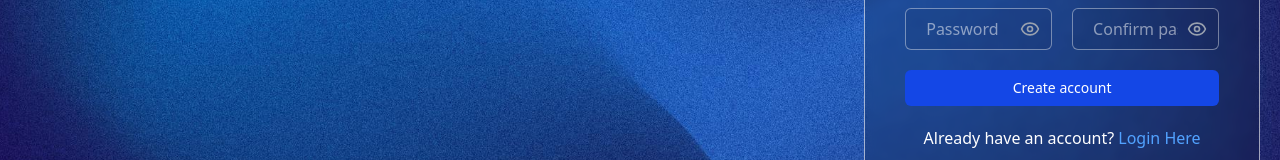
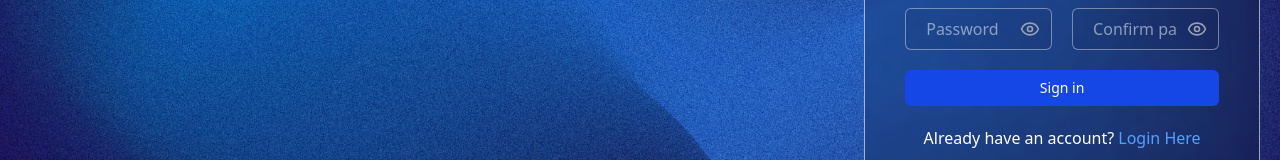
Before and after one commit to onisodumeya/e-commerce-dashboard, a React (Vite) app: page /signup in a window 1280 px wide. Shown: the part 481-641 px from the top of the page. Built offline with nearby package versions, Linux system fonts and the light colour scheme.

Commit message:
added loading function

```diff
--- a/src/pages/auth-pages/Login.tsx
+++ b/src/pages/auth-pages/Login.tsx
@@ -10,12 +10,14 @@ function Login() {
   const [showPassword, setShowPassword] = useState(false);
   const [email, setEmail] = useState("");
   const [password, setPassword] = useState("");
+  const [loading, setLoading] = useState(false);
 
   useEffect(() => {
     document.title = "Login";
   }, []);
 
   const handleLogin = () => {
+    setLoading(true);
     // Validate inputs
     if (!email || !password) {
       alert("Please enter email and password");
@@ -32,6 +34,9 @@ function Login() {
       // Save to localStorage
       login(mockUser, mockToken);
     }
+    setTimeout(() => {
+      setLoading(false);
+    }, 3000);
   };
 
   return (
@@ -77,7 +82,10 @@ function Login() {
           </div>
         </label>
 
-        <PriBtn text="Login" clickFn={handleLogin} />
+        <PriBtn
+          text={loading ? "Logging in" : "Log in"}
+          clickFn={handleLogin}
+        />
         <p>
           Don't have an account?{" "}
           <Link
--- a/src/pages/auth-pages/Signup.tsx
+++ b/src/pages/auth-pages/Signup.tsx
@@ -14,6 +14,7 @@ function Signup() {
   const [openAlert, setOpenAlert] = useState(false);
   const [confirmPassword, setConfirmPassword] = useState("");
   const [passwordMatch, setPasswordMatch] = useState(true);
+  const [loading, setLoading] = useState(false);
 
   const checkPwdRef = useRef<HTMLInputElement>(null);
 
@@ -22,8 +23,10 @@ function Signup() {
   }, []);
 
   const handleSignup = () => {
+    setLoading(true);
     // Validate inputs
     if (!email || !password || !username) {
+      setLoading(false);
       setOpenAlert(true);
       setTimeout(() => {
         setOpenAlert(false);
@@ -43,6 +46,9 @@ function Signup() {
 
     // Save to localStorage
     signup(mockUser, mockToken);
+    setTimeout(() => {
+      setLoading(false);
+    }, 3000);
 
     // Redirect to dashboard
   };
@@ -163,7 +169,10 @@ function Signup() {
           <p className="text-red-500 text-sm">Passwords do not match</p>
         )}
 
-        <PriBtn text="Create account" clickFn={handleSignup} />
+        <PriBtn
+          text={loading ? "Signing in" : "Sign in"}
+          clickFn={handleSignup}
+        />
 
         <p>
           Already have an account?{" "}
```
